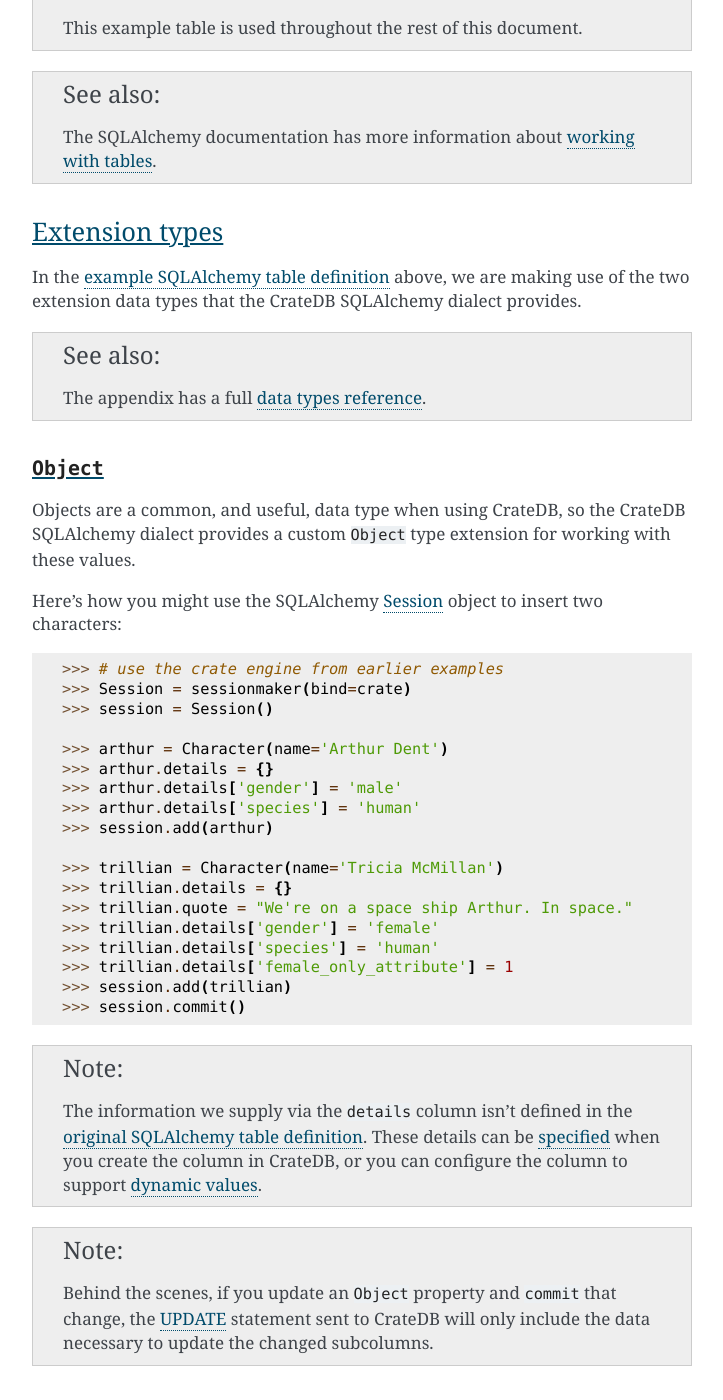
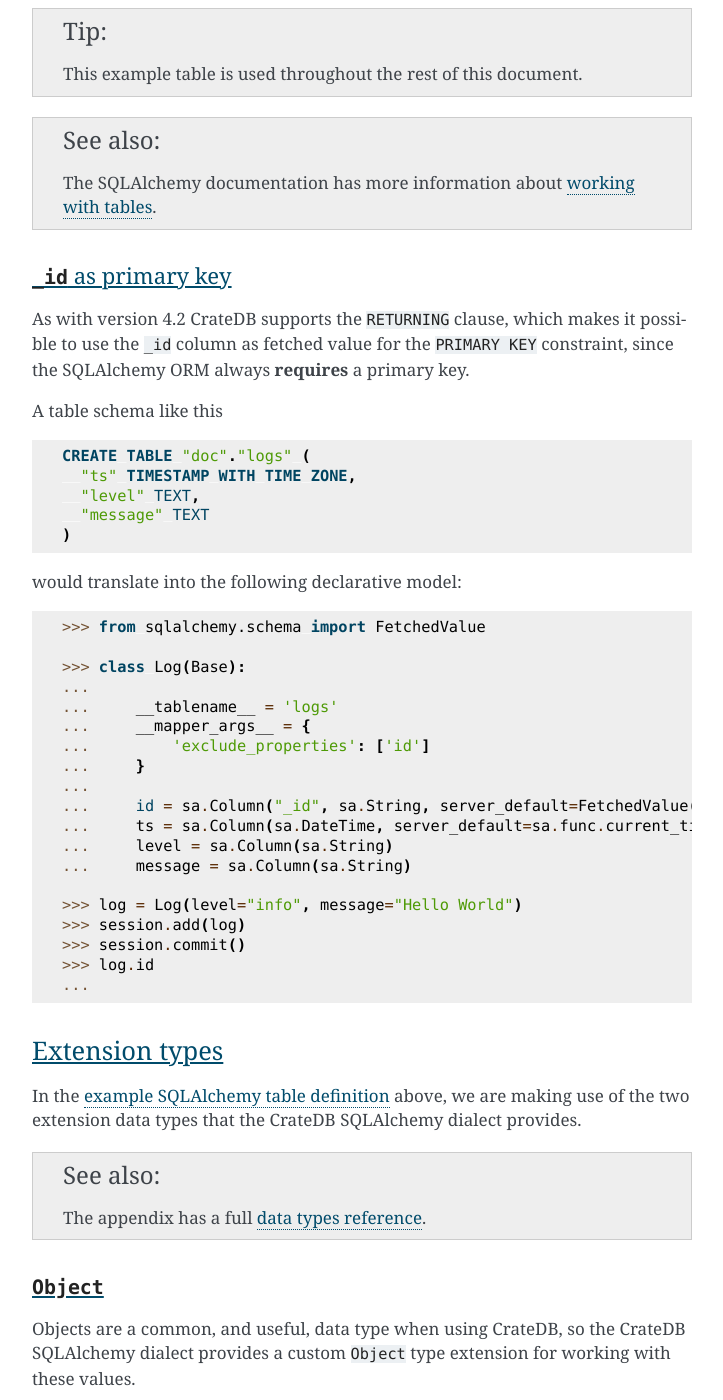
Before and after one commit to crate/crate-python, a Sphinx documentation site: the page built from docs/sqlalchemy.rst, in a window 1280 px wide and 1400 px high, scrolled down 4460 px. Shown: the whole window, without its empty margins (388-1111 px from the left). Built offline with Sphinx 7.4.7, drawn with Linux system fonts in a browser that asks for light colours; some of the changed text lies outside the part shown.

```diff
--- a/CHANGES.txt
+++ b/CHANGES.txt
@@ -4,6 +4,12 @@ Changes for crate
 
 Unreleased
 ==========
+
+- Added support for the ``RETURNING`` clause to the SQLAlchemy dialect. This
+  requires CrateDB 4.2 or greater. In case you use any server side generated
+  columns in your primary key constraint with earlier CrateDB versions, you can
+  turn this feature off by passing ``implicit_returning=False`` in the
+  ``create_engine()`` call.
 
 - Added support for ``geo_point`` and ``geo_json`` types to the SQLAlchemy
   dialect.
--- a/docs/sqlalchemy.rst
+++ b/docs/sqlalchemy.rst
@@ -198,6 +198,45 @@ In this example, we:
     The SQLAlchemy documentation has more information about `working with
     tables`_.
 
+``_id`` as primary key
+......................
+
+As with version 4.2 CrateDB supports the ``RETURNING`` clause, which makes it
+possible to use the ``_id`` column as fetched value for the ``PRIMARY KEY``
+constraint, since the SQLAlchemy ORM always **requires** a primary key.
+
+A table schema like this
+
+.. code-block:: sql
+
+   CREATE TABLE "doc"."logs" (
+     "ts" TIMESTAMP WITH TIME ZONE,
+     "level" TEXT,
+     "message" TEXT
+   )
+
+would translate into the following declarative model::
+
+    >>> from sqlalchemy.schema import FetchedValue
+
+    >>> class Log(Base):
+    ...
+    ...     __tablename__ = 'logs'
+    ...     __mapper_args__ = {
+    ...         'exclude_properties': ['id']
+    ...     }
+    ...
+    ...     id = sa.Column("_id", sa.String, server_default=FetchedValue(), primary_key=True)
+    ...     ts = sa.Column(sa.DateTime, server_default=sa.func.current_timestamp())
+    ...     level = sa.Column(sa.String)
+    ...     message = sa.Column(sa.String)
+
+    >>> log = Log(level="info", message="Hello World")
+    >>> session.add(log)
+    >>> session.commit()
+    >>> log.id
+    ...
+
 .. _using-extension-types:
 
 Extension types
@@ -336,10 +375,8 @@ You can then set the values of the ``Geopoint`` and ``Geoshape`` columns::
     >>> session.add(tokyo)
     >>> session.commit()
 
-
 Querying
 ========
-
 
 When the ``commit`` method is called, two ``INSERT`` statements are sent to
 CrateDB. However, the newly inserted rows aren't immediately available for
@@ -544,7 +581,7 @@ The score is made available via the ``_score`` column, which is a virtual
 column, meaning that it doesn't exist on the source table, and in most cases,
 should not be included in your :ref:`table definition <table-definition>`.
 
-You can select ``_score`` as part of a query, like this:
+You can select ``_score`` as part of a query, like this::
 
     >>> session.query(Character.name, '_score') \
     ...     .filter(match(Character.quote_ft, 'space')) \
@@ -556,6 +593,7 @@ index. And we're selecting the ``name`` column of the character by using the
 table definition But notice that we select the associated score by passing in
 the virtual column name as a string (``_score``) instead of using a defined
 column on the ``Character`` class.
+
 
 .. _SQLAlchemy: http://www.sqlalchemy.org/
 .. _Object-Relational Mapping: https://en.wikipedia.org/wiki/Object-relational_mapping
```
Also changed, not shown: 2 other files.
